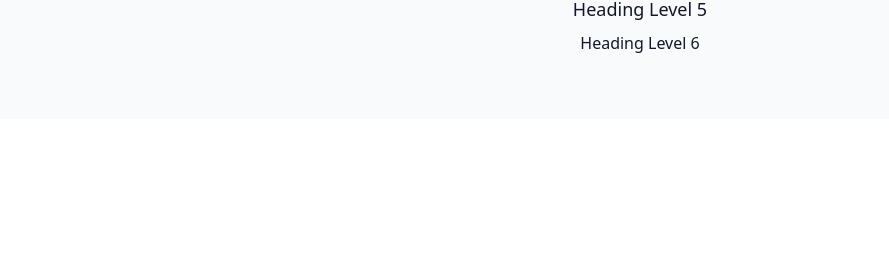
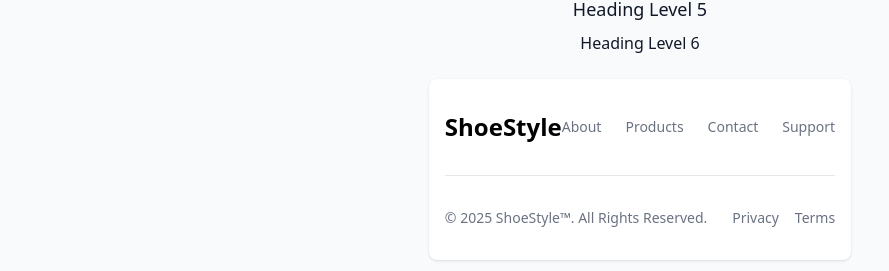
Before and after one commit to ashleyCodie/Landing-Page, a React (Vite) app in the folder client/: page / in a window 1280 px wide. Shown: the part 681-952 px from the top of the page, without its empty margins (0-889 px from the left). Before the commit the page ends 800 px from the top, so only its background shows below. Built offline with nearby package versions, Linux system fonts and the light colour scheme.

Commit message:
Adds Footer component

```diff
--- a/client/src/App.tsx
+++ b/client/src/App.tsx
@@ -1,6 +1,7 @@
 import items from "./items";
 import type { Item } from "./items";
 import Heading from "./components/reusable/Heading"
+import Footer from "./components/reusable/Footer"
 
 function App() {
   return (
@@ -41,6 +42,7 @@ function App() {
               <Heading text="Heading Level 4" level={4} />
               <Heading text="Heading Level 5" level={5} />
               <Heading text="Heading Level 6" level={6} />
+              <Footer />
     </main>
   );
 }
--- /dev/null
+++ b/client/src/components/reusable/Footer.tsx
@@ -0,0 +1,77 @@
+import React from 'react';
+
+interface FooterProps {
+
+  companyName?: string;
+  companyUrl?: string;
+  year?: number;
+  links?: Array<{
+    label: string;
+    href: string;
+  }>;
+}
+
+const Footer: React.FC<FooterProps> = ({
+
+  companyName = "ShoeStyle",
+  companyUrl = "/",
+  year = 2025,
+  links = [
+    { label: "About", href: "#" },
+    { label: "Products", href: "#" },
+    { label: "Contact", href: "#" },
+    { label: "Support", href: "#" }
+  ]
+}) => {
+  return (
+    <footer className="bg-white rounded-lg shadow-sm dark:bg-gray-900 m-4">
+      <div className="w-full max-w-screen-xl mx-auto p-4 md:py-8">
+        <div className="sm:flex sm:items-center sm:justify-between">
+          <a
+            href={companyUrl}
+            className="flex items-center mb-4 sm:mb-0 space-x-3 rtl:space-x-reverse"
+          >
+
+            <span className="self-center text-2xl font-semibold whitespace-nowrap dark:text-white">
+              {companyName}
+            </span>
+          </a>
+          <ul className="flex flex-wrap items-center mb-6 text-sm font-medium text-gray-500 sm:mb-0 dark:text-gray-400">
+            {links.map((link, index) => (
+              <li key={index}>
+                <a
+                  href={link.href}
+                  className={`hover:underline ${
+                    index === links.length - 1 ? '' : 'me-4 md:me-6'
+                  }`}
+                >
+                  {link.label}
+                </a>
+              </li>
+            ))}
+          </ul>
+        </div>
+        <hr className="my-6 border-gray-200 sm:mx-auto dark:border-gray-700 lg:my-8" />
+        <div className="sm:flex sm:items-center sm:justify-between">
+          <span className="block text-sm text-gray-500 dark:text-gray-400">
+            © {year}{' '}
+            <a href={companyUrl} className="hover:underline">
+              {companyName}™
+            </a>
+            . All Rights Reserved.
+          </span>
+          <div className="flex space-x-4 mt-4 sm:mt-0">
+            <a href="#" className="text-sm text-gray-500 hover:underline dark:text-gray-400">
+              Privacy
+            </a>
+            <a href="#" className="text-sm text-gray-500 hover:underline dark:text-gray-400">
+              Terms
+            </a>
+          </div>
+        </div>
+      </div>
+    </footer>
+  );
+};
+
+export default Footer;
```
